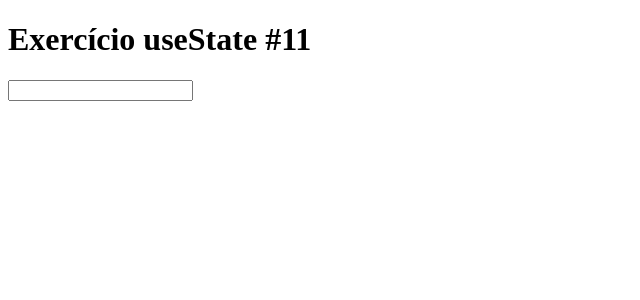
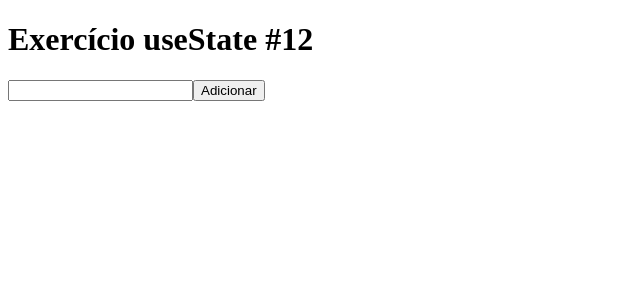
Before and after one commit to programadorcego/exercicios-react, a React (Vite) app: page / in a window 1280 px wide. Shown: the top 300 px of the page, without its empty margins (0-640 px from the left). Built offline with nearby package versions, Linux system fonts and the light colour scheme.

Commit message:
Exercício 12

```diff
--- a/src/App.tsx
+++ b/src/App.tsx
@@ -3,14 +3,24 @@ import {ChangeEvent, useState} from "react";
 export default function App(): JSX.Element
 {
 	const [text, setText] = useState<string>(() => "");
+	const [nomes, setNomes] = useState<string[]>(() => []);
+
+	function addNome(): void
+	{
+		setNomes(nomes => [...nomes, text]);
+	}
 
 	return (
 		<>
-			<h1>Exercício useState #11</h1>
-
-			<p>{text}</p>
+			<h1>Exercício useState #12</h1>
 
 			<input type="text" value={text} onChange={(e: ChangeEvent<HTMLInputElement>) => setText(() => e.target.value)} />
+
+			<button onClick={addNome}>Adicionar</button>
+
+			<ul>
+				{nomes.map((nome: string, index: number) => (<li key={index}>{nome}</li>))}
+			</ul>
 		</>
 	);
 }
```
